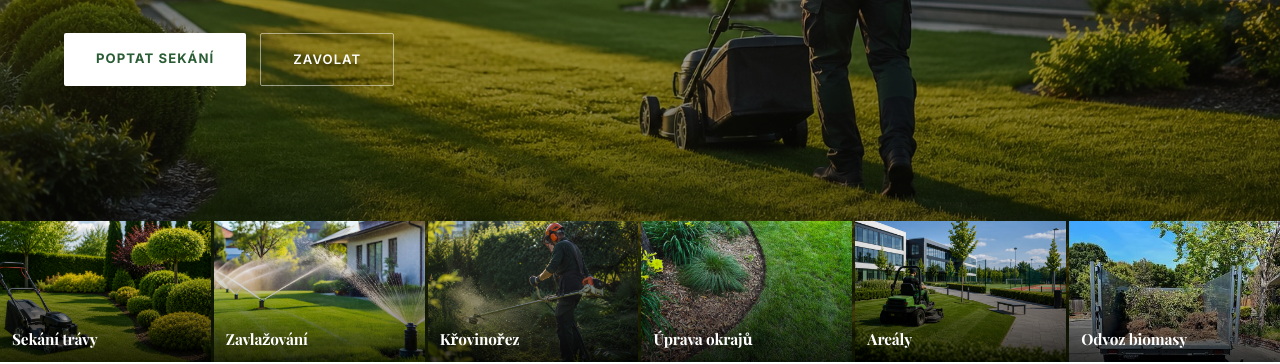
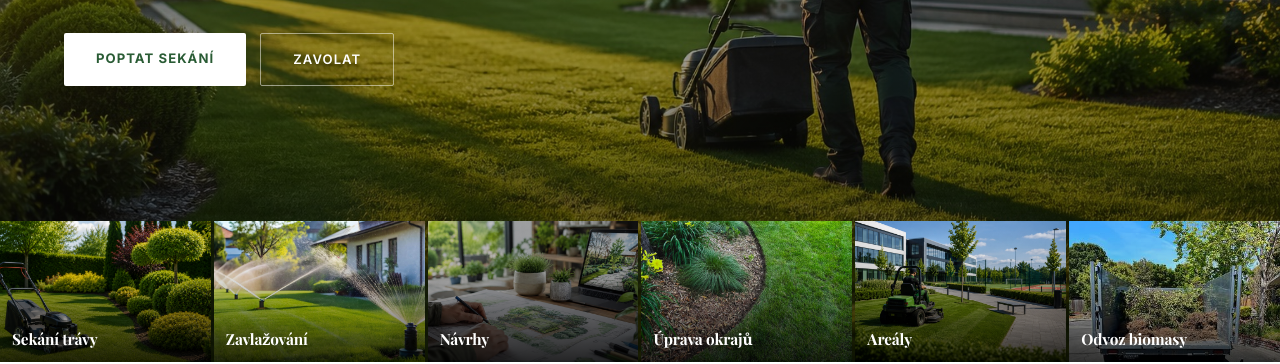
Before and after one commit to smokeking80/zahradnik2, a plain HTML site: page index.html in a window 1280 px wide. Shown: the part 438-802 px from the top of the page. Drawn offline with nearby package versions, Linux system fonts and the light colour scheme; a web font is replaced by a local one.

Commit message:
Update index.html
uprava hlavni fotky služeb

```diff
--- a/index.html
+++ b/index.html
@@ -765,8 +765,8 @@ footer{
     <div class="hero-tile-label">Zavlažování</div>
   </a>
   <a href="#kontakt" class="hero-tile">
-    <div class="hero-tile-img"><img src="images/11.jpeg" alt="Křovinořez"/></div>
-    <div class="hero-tile-label">Křovinořez</div>
+    <div class="hero-tile-img"><img src="images/navrhy-zahrad.jpeg" alt="Návrhy"/></div>
+    <div class="hero-tile-label">Návrhy</div>
   </a>
   <a href="#kontakt" class="hero-tile">
     <div class="hero-tile-img"><img src="images/12.jpg" alt="Úprava okrajů"/></div>
```
